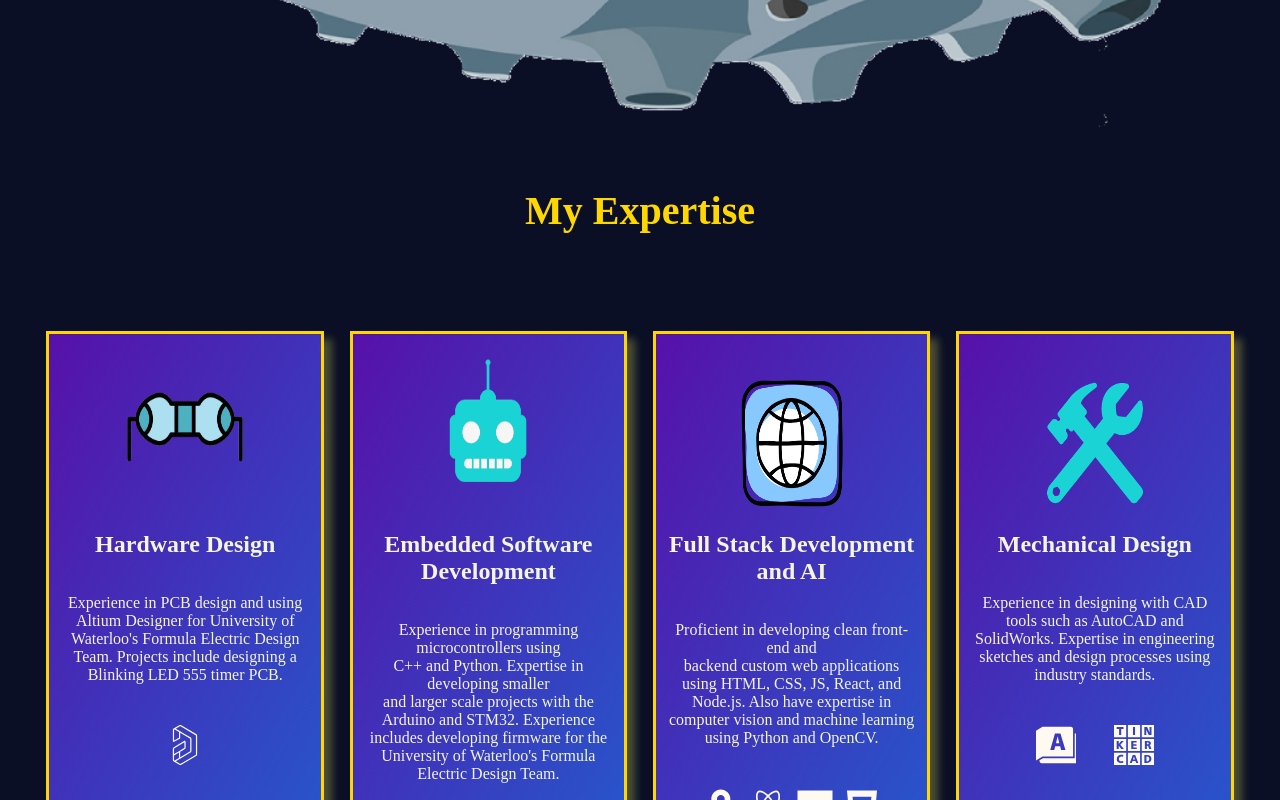
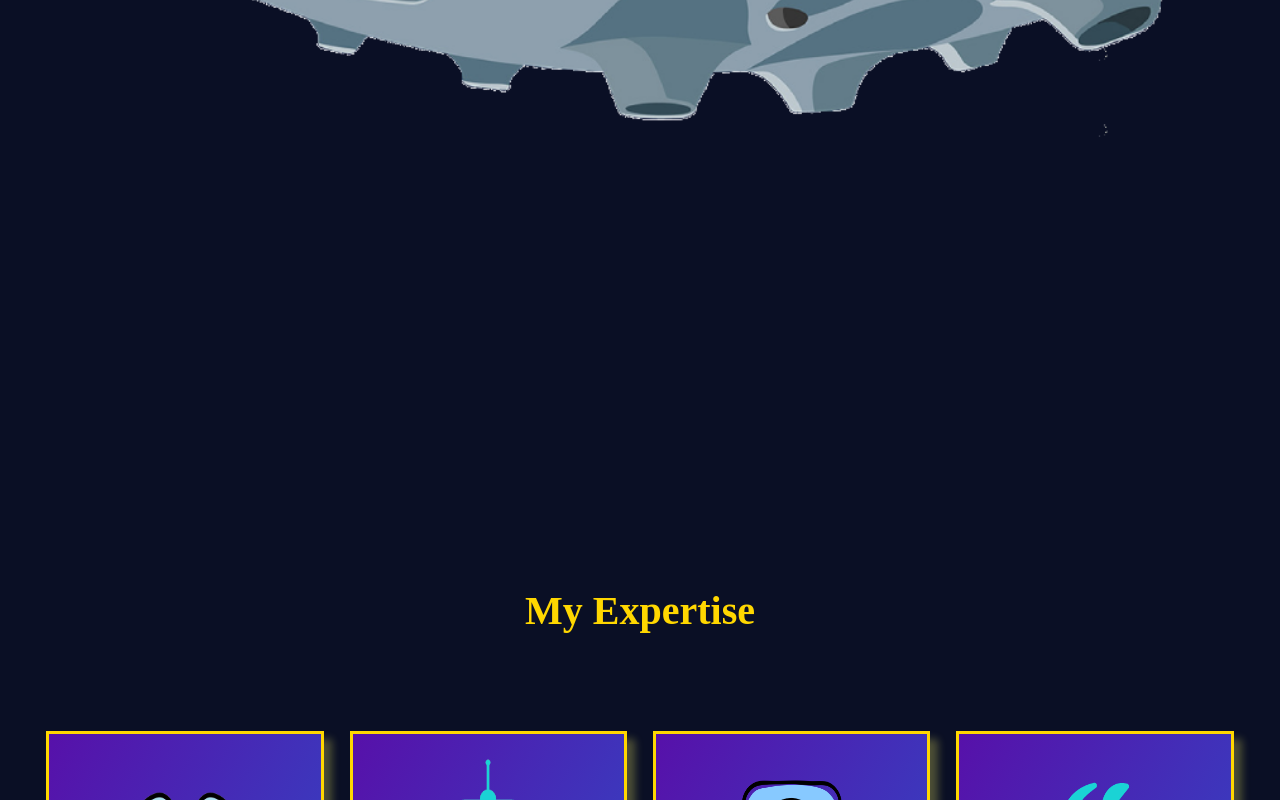
Before and after one commit to EmadsGitHub/portfolio, a React (Create React App) app: page / in a window 1280 px wide. Shown: the part 1480-2280 px from the top of the page. Built offline with nearby package versions, Linux system fonts and the light colour scheme.

Commit message:
Attempting to fix overlap

```diff
--- a/src/App.css
+++ b/src/App.css
@@ -119,7 +119,6 @@ body::after {
 
 
 .moon-container {
-
     width: 100%;
     height: 100vh;
     overflow: hidden;
@@ -656,6 +655,13 @@ button:hover {
     display: flex;
     justify-content: space-between;
     align-items: center;
+
+}
+
+.skills{
+
+    margin-top: 50vh;
+    height: 100vh;
 
 }
 
```
